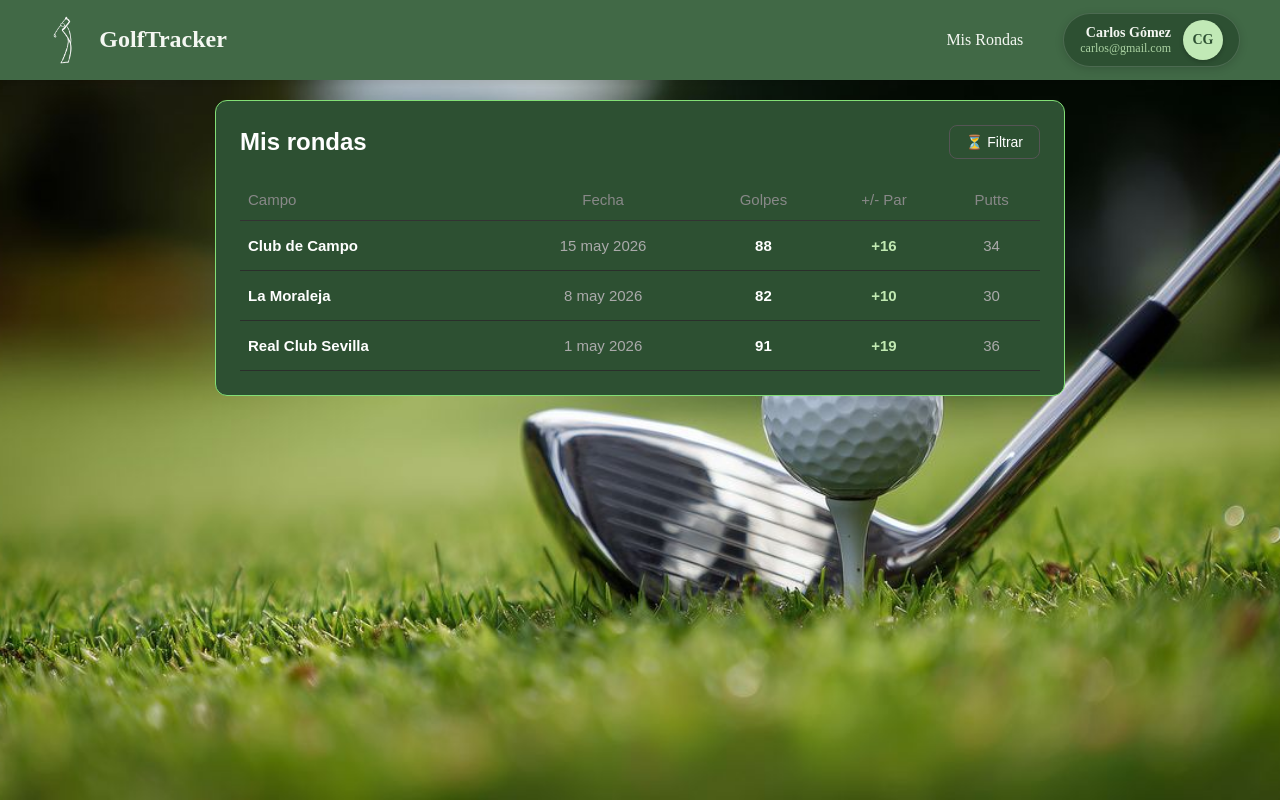
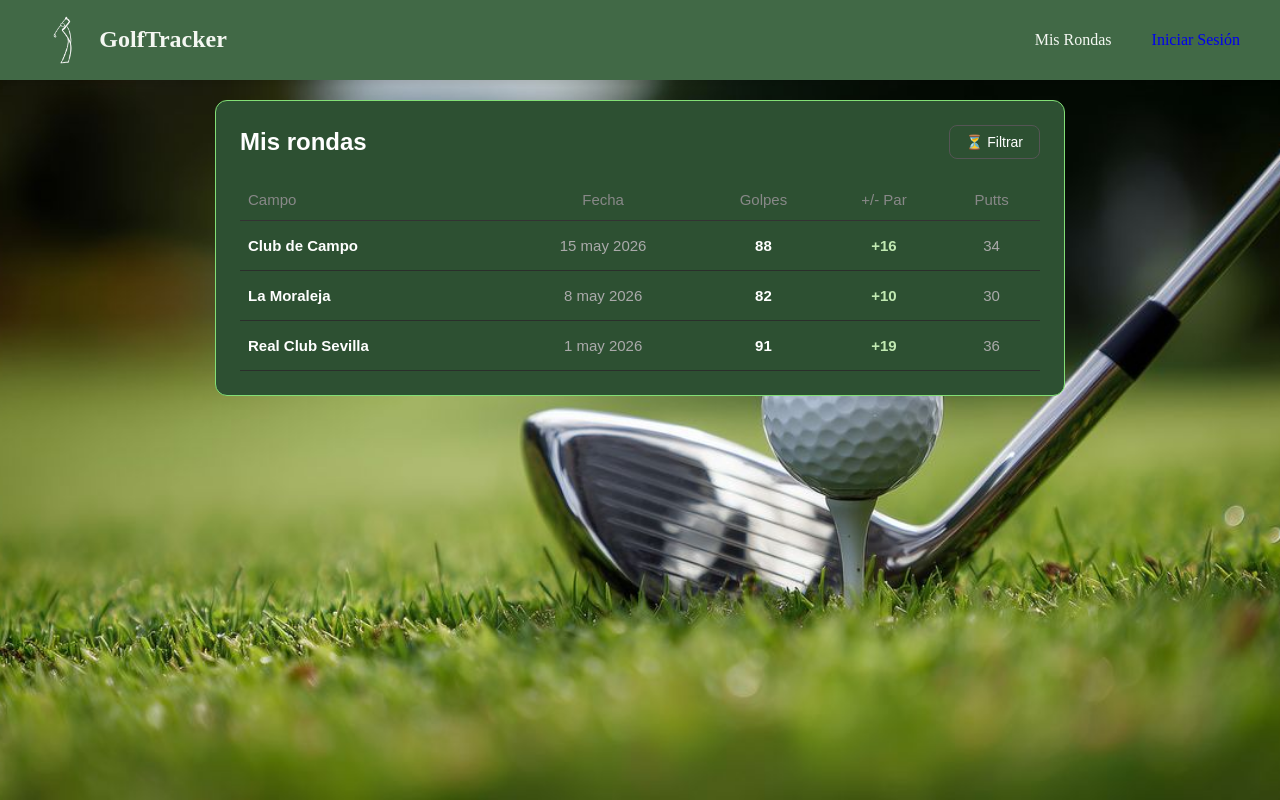
Before and after one commit to menesitoos26/GolfTracker, a React (Vite) app in the folder frontend/: page /misRondas in a window 1280 px wide. Built offline with nearby package versions, Linux system fonts and the light colour scheme.

Commit message:
El header ya indica el nombre de usuario y su correo electronico, y se añadio el boton de salir de sesion, el siguiente paso que funcionen los datos de la grafica

```diff
--- a/frontend/src/secciones/componentesSecciones/encabezado/encabezado.jsx
+++ b/frontend/src/secciones/componentesSecciones/encabezado/encabezado.jsx
@@ -1,82 +1,97 @@
-import React, { useState } from 'react';
-// 1. IMPORTANTE: Importamos useLocation junto a Link
-import { Link, useLocation } from 'react-router-dom';
-import './encabezado.css';
+import React, { useState, useEffect } from 'react';
+import { Link, useLocation, useNavigate } from 'react-router-dom';
+import './encabezado.css'
 
 function Encabezado() {
   const [menuAbierto, setMenuAbierto] = useState(false);
 
-  // 2. Inicializamos useLocation para saber en qué página estamos
+  // 1. Iniciamos el usuario en null por defecto
+  const [usuarioLogueado, setUsuarioLogueado] = useState(null);
   const location = useLocation();
+  const navigate = useNavigate();
 
-  // --- CONFIGURACIÓN DE PRUEBA ---
-  const usuarioLogueado = {
-    nombre: 'Carlos Gómez',
-    iniciales: 'CG',
-    gmail: 'carlos@gmail.com',
-    fotoPerfil: null
+  // 2. AÑADIMOS ESTE useEffect: Se ejecuta automáticamente al cargar el encabezado
+  useEffect(() => {
+    // Intentamos obtener el usuario del localStorage
+    const guardado = localStorage.getItem('usuarioGolfTracker');
+    if (guardado) {
+      setUsuarioLogueado(JSON.parse(guardado));
+    }
+  }, []);
+
+  // 3. Añadimos una función para cerrar sesión (borrar la memoria)
+  const cerrarSesion = () => {
+    localStorage.removeItem('usuarioGolfTracker'); // Borramos datos
+    setUsuarioLogueado(null); // Limpiamos la vista
+    setMenuAbierto(false);
+    navigate('/'); // Lo mandamos al login
+  };
+
+  const obtenerIniciales = (nombreCompleto) => {
+    if (!nombreCompleto) return "";
+    return nombreCompleto
+      .split(" ")
+      .map(palabra => palabra[0])
+      .join("")
+      .toUpperCase();
   };
 
   const toggleMenu = () => {
     setMenuAbierto(!menuAbierto);
   };
-
   return (
     <header className="encabezado-container">
-      {/* 1. Logotipo */}
+      {/* Logotipo */}
       <div className="encabezado-logo">
-        <img src="/logo.png" alt="" />
+        <img src="/logo.png" alt="Logo GolfTracker" />
         <Link to="/paginaInicial"> GolfTracker</Link>
       </div>
 
-      {/* 2. Botón Hamburguesa (Móviles) */}
+      {/* Botón Hamburguesa (Móviles) */}
       <button className="menu-hamburguesa" onClick={toggleMenu}>
         {menuAbierto ? '✖' : '☰'}
       </button>
 
-      {/* 3. Navegación */}
+      {/* Navegación */}
       <nav className={`encabezado-nav ${menuAbierto ? 'abierto' : ''}`}>
         <ul className="nav-links">
           <li><Link to="/misRondas" onClick={() => setMenuAbierto(false)}>Mis Rondas</Link></li>
         </ul>
 
-        {/* 4. RENDIMIENTO CONDICIONAL */}
+        {/* RENDIMIENTO CONDICIONAL REAL */}
+        {/* --- Cambia esta parte del renderizado --- */}
         {usuarioLogueado ? (
-          /* Agrupamos la tarjeta y el botón en este div para alinearlos */
+          // SI EXISTE EL USUARIO, pintamos la información
           <div className="encabezado-usuario-bloque">
-
-            {/* Tarjeta de usuario */}
             <Link to="/paginaUsuario" onClick={() => setMenuAbierto(false)}>
               <div className="encabezado-usuario">
                 <div className="usuario-info">
-                  <span className="usuario-nombre">{usuarioLogueado.nombre}</span>
-                  <span className="usuario-email">{usuarioLogueado.gmail}</span>
+                  <span className="usuario-nombre">{usuarioLogueado.name}</span>
+                  <span className="usuario-email">{usuarioLogueado.email}</span>
                 </div>
-
                 <div className="usuario-avatar">
-                  {usuarioLogueado.fotoPerfil ? (
-                    <img src={usuarioLogueado.fotoPerfil} alt={usuarioLogueado.nombre} />
-                  ) : (
-                    <div className="avatar-iniciales">{usuarioLogueado.iniciales}</div>
-                  )}
+                  <div className="avatar-iniciales">
+                    {/* Asegúrate de tener la función obtenerIniciales definida */}
+                    {obtenerIniciales(usuarioLogueado.name)}
+                  </div>
                 </div>
               </div>
             </Link>
 
-            {/* 3. CONDICIONAL DE RUTA: Solo aparece si location.pathname es exactamente '/paginaUsuario' */}
             {location.pathname === '/paginaUsuario' && (
               <Link to="/editarPerfil" className="btn-editar-perfil" onClick={() => setMenuAbierto(false)}>
                 Editar perfil
               </Link>
             )}
 
+            <button onClick={cerrarSesion} className="btn-cerrar-sesion" style={{ marginLeft: '15px', background: 'none', border: 'none', color: '#ff4d4d', cursor: 'pointer', fontWeight: 'bold' }}>
+              Salir
+            </button>
           </div>
         ) : (
-          /* SI NO EXISTE: Muestra el botón de iniciar sesión */
+          // SI NO EXISTE (es null), mostramos un botón de acceso o simplemente nada
           <div className="nav-botones">
-            <Link to="/" className="btn-inicio-sesion" onClick={() => setMenuAbierto(false)}>
-              Inicio de Sesión
-            </Link>
+            <Link to="/" className="btn-iniciar-sesion">Iniciar Sesión</Link>
           </div>
         )}
       </nav>
--- a/frontend/src/secciones/login/login.jsx
+++ b/frontend/src/secciones/login/login.jsx
@@ -3,43 +3,41 @@ import { Link, useNavigate } from "react-router-dom";
 import './login.css'
 
 function Login() {
-    // 1. Creamos los estados para guardar lo que escribe el usuario
     const [email, setEmail] = useState('');
     const [password, setPassword] = useState('');
     const [error, setError] = useState('');
-
-    // El hook useNavigate nos permite cambiar de página mediante código
     const navigate = useNavigate();
 
-    // 2. Función que se ejecuta al enviar el formulario
     const handleSubmit = async (e) => {
-        e.preventDefault(); // Evita que la página se recargue por defecto
-        setError(''); // Limpiamos errores anteriores
+        e.preventDefault(); // Evita que la página se recargue
+        setError(''); // Limpia errores del intento anterior
 
         try {
-            // Enviamos los datos a Nginx en /api/login
             const response = await fetch('/api/login', {
                 method: 'POST',
                 headers: {
                     'Content-Type': 'application/json'
                 },
-                body: JSON.stringify({ email, password }) // Coincide con el modelo de Python
+                body: JSON.stringify({ email, password })
             });
 
             const data = await response.json();
 
-            if (response.ok) {
-                // ¡Login correcto!
+            // PONEMOS DOBLE SEGURIDAD:
+            // Solo si la respuesta es correcta (status 200) Y además el servidor envió al 'usuario'
+            if (response.ok && data.usuario) {
                 alert(`¡Bienvenido de nuevo, ${data.usuario.name}!`);
-
-                // Aquí podrías guardar el usuario en un localStorage si lo necesitas más adelante:
-                // localStorage.setItem('usuario', JSON.stringify(data.usuario));
-
-                // Redirigimos programáticamente a la página inicial
                 navigate("/paginaInicial");
             } else {
-                // Si el backend devuelve un error (ej. 401), lo mostramos
+                // Si el servidor responde con un 401, data NO tiene 'usuario', tiene 'detail'.
+                // Así evitamos que intente leer data.usuario.name y no se romperá la web.
                 setError(data.detail || 'Correo o contraseña incorrectos');
+            }
+            if (response.ok && data.usuario) {
+                // Guardamos el objeto como texto
+                localStorage.setItem('usuarioGolfTracker', JSON.stringify(data.usuario));
+
+                navigate("/paginaInicial");
             }
         } catch (err) {
             console.error("Error en el login:", err);
@@ -50,19 +48,14 @@ function Login() {
     return (
         <>
             <div className='logearse'>
-                <div>
-                    WELCOME
-                </div>
+                <div>WELCOME</div>
 
-                {/* Asignamos la función handleSubmit al evento onSubmit del formulario */}
                 <form className='logearseformulario' id='loginForm' onSubmit={handleSubmit}>
                     <div className='inputsLogin'>
-                        {/* Cambiado a Correo Electrónico para coincidir con tu Base de Datos */}
                         <label htmlFor="email">Correo Electrónico</label>
                         <input
                             type="email"
                             id="email"
-                            name="email"
                             required
                             value={email}
                             onChange={(e) => setEmail(e.target.value)}
@@ -72,24 +65,21 @@ function Login() {
                         <input
                             type="password"
                             id="password"
-                            name="password"
                             required
                             value={password}
                             onChange={(e) => setPassword(e.target.value)}
                         />
                     </div>
 
-                    {/* Si hay un error, lo pintamos en la pantalla */}
-                    {error && <p style={{ color: 'red', marginTop: '10px', fontSize: '14px' }}>{error}</p>}
+                    {/* El mensaje de error ahora aparecerá limpio en pantalla sin tumbar la app */}
+                    {error && <p style={{ color: 'red', marginTop: '10px', fontSize: '14px', fontWeight: 'bold' }}>{error}</p>}
                 </form>
 
                 <div className='seccionBotonesLogin'>
-                    {/* Quitamos el <Link> de aquí para controlar el acceso por código */}
                     <button className='botonLogin' type="submit" form='loginForm'>
                         Iniciar Sesion
                     </button>
 
-                    {/* Este sí se queda con <Link> porque ir a registrarse es libre */}
                     <Link to="/registrarse">
                         <button className='botonLogin' type="button">Registrarse</button>
                     </Link>
@@ -100,4 +90,4 @@ function Login() {
     )
 }
 
-export default Login
+export default Login;
--- a/frontend/src/secciones/paginaInicial/paginaInicial.jsx
+++ b/frontend/src/secciones/paginaInicial/paginaInicial.jsx
@@ -38,7 +38,6 @@ function PaginaInicial() {
       </div>
 
       <div className='fondoInicial'></div>
-      <ProbarAPI />
 
     </div>
   );
```
